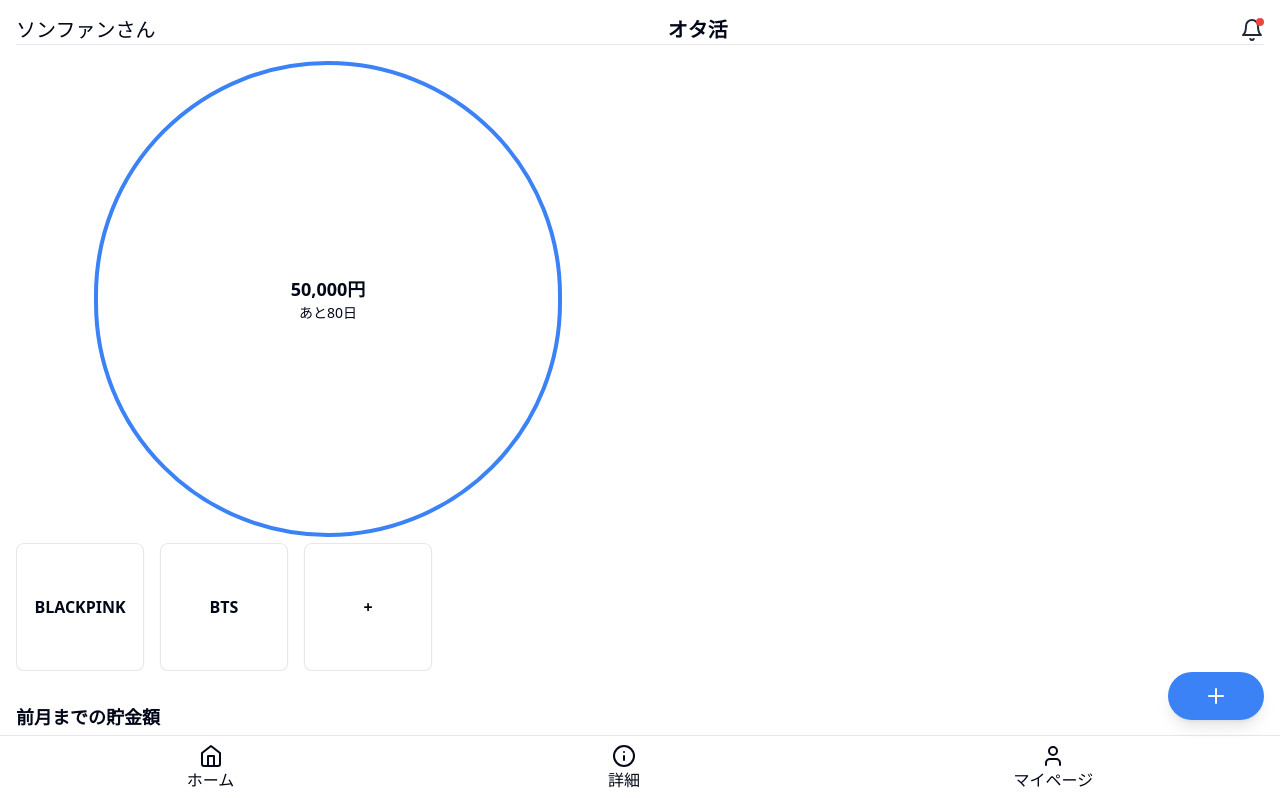
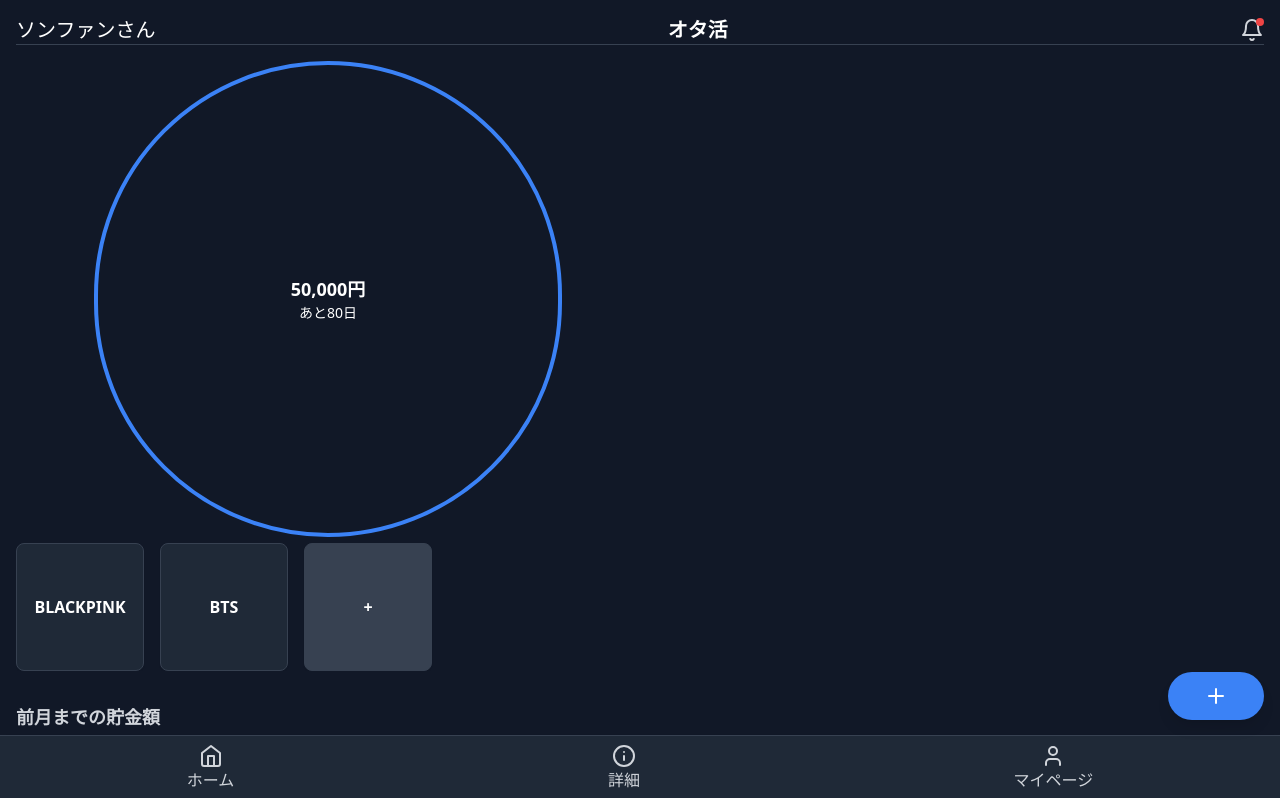
Before and after one commit to hwacho9/kobe-ai-hakaton, a Next.js app in the folder frontend/: page / in a window 1280 px wide. Shown: the top 798 px of the page. Built offline with nearby package versions, Linux system fonts and the light colour scheme.

Commit message:
ブラックモードに変更

```diff
--- a/frontend/src/components/ArtistCard.tsx
+++ b/frontend/src/components/ArtistCard.tsx
@@ -23,9 +23,9 @@ export function ArtistCard({
 
   return (
     <div
-      className={`bg-white border border-gray-200 rounded-lg shadow-sm p-3 transition-all ${
+      className={`bg-gray-800 border border-gray-700 rounded-lg shadow-sm p-3 transition-all ${
         isSelected ? "ring-2 ring-blue-500" : ""
-      } cursor-pointer w-32 h-32 flex items-center justify-center`}
+      } cursor-pointer w-32 h-32 flex items-center justify-center text-white`}
       onClick={handleClick}
     >
       <div className="text-center">
--- a/frontend/src/components/Footer.tsx
+++ b/frontend/src/components/Footer.tsx
@@ -2,16 +2,16 @@ import { Home, Info, User } from "lucide-react";
 
 export default function Footer() {
   return (
-    <footer className="fixed bottom-0 left-0 right-0 bg-white shadow-md flex justify-around py-2 border-t border-gray-200">
-      <button className="flex flex-col items-center">
+    <footer className="fixed bottom-0 left-0 right-0 bg-gray-800 shadow-md flex justify-around py-2 border-t border-gray-700">
+      <button className="flex flex-col items-center text-gray-300">
         <Home className="h-6 w-6" />
         <span>ホーム</span>
       </button>
-      <button className="flex flex-col items-center">
+      <button className="flex flex-col items-center text-gray-300">
         <Info className="h-6 w-6" />
         <span>詳細</span>
       </button>
-      <button className="flex flex-col items-center">
+      <button className="flex flex-col items-center text-gray-300">
         <User className="h-6 w-6" />
         <span>マイページ</span>
       </button>
--- a/frontend/src/components/Header.tsx
+++ b/frontend/src/components/Header.tsx
@@ -9,13 +9,13 @@ export default function Header() {
   };
 
   return (
-    <header className="flex justify-between items-center mb-4 border-b border-gray-200">
+    <header className="flex justify-between items-center mb-4 border-b border-gray-700">
       <div className="text-xl">ソンファンさん</div>
       <h1 className="text-xl font-bold flex-grow text-center">オタ活</h1>
       <div className="relative">
         <Bell
           className={`h-6 w-6 cursor-pointer ${
-            hasNotification ? "text-gray-800" : "text-gray-500"
+            hasNotification ? "text-gray-300" : "text-gray-500"
           }`}
           onClick={toggleNotification}
         />
--- a/frontend/src/components/IdolList.tsx
+++ b/frontend/src/components/IdolList.tsx
@@ -12,7 +12,7 @@ export default function IdolList({ idols }: IdolListProps) {
         {idols.map((idol) => (
           <ArtistCard key={idol.id} id={idol.id} name={idol.name} />
         ))}
-        <div className="bg-white border border-gray-200 rounded-lg shadow-sm p-3 transition-all cursor-pointer w-32 h-32 flex items-center justify-center">
+        <div className="bg-gray-700 border border-gray-700 rounded-lg shadow-sm p-3 transition-all cursor-pointer w-32 h-32 flex items-center justify-center text-white">
           <div className="text-center">
             <h3 className="font-semibold text-base">+</h3>
           </div>
--- a/frontend/src/components/SavingsCircle.tsx
+++ b/frontend/src/components/SavingsCircle.tsx
@@ -2,7 +2,7 @@ export default function SavingsCircle() {
   return (
     <div className="relative inline-block w-full">
       <div className="w-3/4 h-0 pb-[75%] rounded-full border-4 border-blue-500 mx-auto flex items-center justify-center">
-        <div className="text-center absolute top-1/2 left-1/2 -translate-x-1/2 -translate-y-1/2">
+        <div className="text-center absolute top-1/2 left-1/2 -translate-x-1/2 -translate-y-1/2 text-white">
           <p className="text-lg font-bold">50,000円</p>
           <p className="text-sm">あと80日</p>
         </div>
--- a/frontend/src/components/SavingsList.tsx
+++ b/frontend/src/components/SavingsList.tsx
@@ -7,12 +7,14 @@ type SavingsListProps = {
 export default function SavingsList({ savings }: SavingsListProps) {
   return (
     <section className="mb-8">
-      <h2 className="text-lg font-semibold mb-2">前月までの貯金額</h2>
+      <h2 className="text-lg font-semibold mb-2 text-gray-300">
+        前月までの貯金額
+      </h2>
       <div className="flex flex-col items-center">
         {savings.map((saving) => (
           <div
             key={saving.month}
-            className="w-64 h-12 bg-gray-100 border border-gray-200 rounded-lg flex items-center justify-center mb-2"
+            className="w-64 h-12 bg-gray-700 border border-gray-700 rounded-lg flex items-center justify-center mb-2 text-white"
           >
             <span>{saving.month}</span>
           </div>
--- a/frontend/src/pages/index.tsx
+++ b/frontend/src/pages/index.tsx
@@ -14,7 +14,7 @@ type HomeProps = {
 
 export default function Home({ idols = [], savings = [] }: HomeProps) {
   return (
-    <div className="container mx-auto p-4">
+    <div className="container mx-auto p-4 bg-gray-900 text-white">
       <Header />
       <div className="w-full md:w-1/2">
         <SavingsCircle />
--- a/frontend/src/styles/globals.css
+++ b/frontend/src/styles/globals.css
@@ -4,65 +4,65 @@
 
 @layer base {
   :root {
-    --background: 0 0% 100%;
-    --foreground: 222.2 84% 4.9%;
+    --background: 24, 24, 27; /* Dark Gray */
+    --foreground: 255, 255, 255; /* White */
 
-    --card: 0 0% 100%;
-    --card-foreground: 222.2 84% 4.9%;
+    --card: 39, 39, 42; /* Darker Gray */
+    --card-foreground: 255, 255, 255; /* White */
 
-    --popover: 0 0% 100%;
-    --popover-foreground: 222.2 84% 4.9%;
+    --popover: 39, 39, 42; /* Darker Gray */
+    --popover-foreground: 255, 255, 255; /* White */
 
-    --primary: 222.2 47.4% 11.2%;
-    --primary-foreground: 210 40% 98%;
+    --primary: 99, 102, 241; /* Indigo */
+    --primary-foreground: 255, 255, 255; /* White */
 
-    --secondary: 210 40% 96.1%;
-    --secondary-foreground: 222.2 47.4% 11.2%;
+    --secondary: 63, 63, 70; /* Gray */
+    --secondary-foreground: 255, 255, 255; /* White */
 
-    --muted: 210 40% 96.1%;
-    --muted-foreground: 215.4 16.3% 46.9%;
+    --muted: 52, 52, 55; /* Light Gray */
+    --muted-foreground: 156, 163, 175; /* Lighter Gray */
 
-    --accent: 210 40% 96.1%;
-    --accent-foreground: 222.2 47.4% 11.2%;
+    --accent: 63, 63, 70; /* Gray */
+    --accent-foreground: 255, 255, 255; /* White */
 
-    --destructive: 0 84.2% 60.2%;
-    --destructive-foreground: 210 40% 98%;
+    --destructive: 220, 38, 38; /* Red */
+    --destructive-foreground: 255, 255, 255; /* White */
 
-    --border: 214.3 31.8% 91.4%;
-    --input: 214.3 31.8% 91.4%;
-    --ring: 222.2 84% 4.9%;
+    --border: 52, 52, 55; /* Light Gray */
+    --input: 52, 52, 55; /* Light Gray */
+    --ring: 99, 102, 241; /* Indigo */
 
     --radius: 0.5rem;
   }
 
   .dark {
-    --background: 222.2 84% 4.9%;
-    --foreground: 210 40% 98%;
+    --background: 24, 24, 27;
+    --foreground: 255, 255, 255;
 
-    --card: 222.2 84% 4.9%;
-    --card-foreground: 210 40% 98%;
+    --card: 39, 39, 42;
+    --card-foreground: 255, 255, 255;
 
-    --popover: 222.2 84% 4.9%;
-    --popover-foreground: 210 40% 98%;
+    --popover: 39, 39, 42;
+    --popover-foreground: 255, 255, 255;
 
-    --primary: 210 40% 98%;
-    --primary-foreground: 222.2 47.4% 11.2%;
+    --primary: 99, 102, 241;
+    --primary-foreground: 255, 255, 255;
 
-    --secondary: 217.2 32.6% 17.5%;
-    --secondary-foreground: 210 40% 98%;
+    --secondary: 63, 63, 70;
+    --secondary-foreground: 255, 255, 255;
 
-    --muted: 217.2 32.6% 17.5%;
-    --muted-foreground: 215 20.2% 65.1%;
+    --muted: 52, 52, 55;
+    --muted-foreground: 156, 163, 175;
 
-    --accent: 217.2 32.6% 17.5%;
-    --accent-foreground: 210 40% 98%;
+    --accent: 63, 63, 70;
+    --accent-foreground: 255, 255, 255;
 
-    --destructive: 0 62.8% 30.6%;
-    --destructive-foreground: 210 40% 98%;
+    --destructive: 220, 38, 38;
+    --destructive-foreground: 255, 255, 255;
 
-    --border: 217.2 32.6% 17.5%;
-    --input: 217.2 32.6% 17.5%;
-    --ring: 212.7 26.8% 83.9%;
+    --border: 52, 52, 55;
+    --input: 52, 52, 55;
+    --ring: 99, 102, 241;
   }
 }
 
--- a/frontend/tailwind.config.js
+++ b/frontend/tailwind.config.js
@@ -1,75 +1,75 @@
 /** @type {import('tailwindcss').Config} */
 module.exports = {
-  darkMode: ['class'],
+  darkMode: "class",
   content: [
-    './src/pages/**/*.{js,ts,jsx,tsx,mdx}',
-    './src/components/**/*.{js,ts,jsx,tsx,mdx}',
-    './src/app/**/*.{js,ts,jsx,tsx,mdx}',
+    "./src/pages/**/*.{js,ts,jsx,tsx,mdx}",
+    "./src/components/**/*.{js,ts,jsx,tsx,mdx}",
+    "./src/app/**/*.{js,ts,jsx,tsx,mdx}",
   ],
   theme: {
     container: {
       center: true,
-      padding: '2rem',
+      padding: "2rem",
       screens: {
-        '2xl': '1400px',
+        "2xl": "1400px",
       },
     },
     extend: {
       colors: {
-        border: 'hsl(var(--border))',
-        input: 'hsl(var(--input))',
-        ring: 'hsl(var(--ring))',
-        background: 'hsl(var(--background))',
-        foreground: 'hsl(var(--foreground))',
+        border: "hsl(var(--border))",
+        input: "hsl(var(--input))",
+        ring: "hsl(var(--ring))",
+        background: "hsl(var(--background))",
+        foreground: "hsl(var(--foreground))",
         primary: {
-          DEFAULT: 'hsl(var(--primary))',
-          foreground: 'hsl(var(--primary-foreground))',
+          DEFAULT: "hsl(var(--primary))",
+          foreground: "hsl(var(--primary-foreground))",
         },
         secondary: {
-          DEFAULT: 'hsl(var(--secondary))',
-          foreground: 'hsl(var(--secondary-foreground))',
+          DEFAULT: "hsl(var(--secondary))",
+          foreground: "hsl(var(--secondary-foreground))",
         },
         destructive: {
-          DEFAULT: 'hsl(var(--destructive))',
-          foreground: 'hsl(var(--destructive-foreground))',
+          DEFAULT: "hsl(var(--destructive))",
+          foreground: "hsl(var(--destructive-foreground))",
         },
         muted: {
-          DEFAULT: 'hsl(var(--muted))',
-          foreground: 'hsl(var(--muted-foreground))',
+          DEFAULT: "hsl(var(--muted))",
+          foreground: "hsl(var(--muted-foreground))",
         },
         accent: {
-          DEFAULT: 'hsl(var(--accent))',
-          foreground: 'hsl(var(--accent-foreground))',
+          DEFAULT: "hsl(var(--accent))",
+          foreground: "hsl(var(--accent-foreground))",
         },
         popover: {
-          DEFAULT: 'hsl(var(--popover))',
-          foreground: 'hsl(var(--popover-foreground))',
+          DEFAULT: "hsl(var(--popover))",
+          foreground: "hsl(var(--popover-foreground))",
         },
         card: {
-          DEFAULT: 'hsl(var(--card))',
-          foreground: 'hsl(var(--card-foreground))',
+          DEFAULT: "hsl(var(--card))",
+          foreground: "hsl(var(--card-foreground))",
         },
       },
       borderRadius: {
-        lg: 'var(--radius)',
-        md: 'calc(var(--radius) - 2px)',
-        sm: 'calc(var(--radius) - 4px)',
+        lg: "var(--radius)",
+        md: "calc(var(--radius) - 2px)",
+        sm: "calc(var(--radius) - 4px)",
       },
       keyframes: {
-        'accordion-down': {
+        "accordion-down": {
           from: { height: 0 },
-          to: { height: 'var(--radix-accordion-content-height)' },
+          to: { height: "var(--radix-accordion-content-height)" },
         },
-        'accordion-up': {
-          from: { height: 'var(--radix-accordion-content-height)' },
+        "accordion-up": {
+          from: { height: "var(--radix-accordion-content-height)" },
           to: { height: 0 },
         },
       },
       animation: {
-        'accordion-down': 'accordion-down 0.2s ease-out',
-        'accordion-up': 'accordion-up 0.2s ease-out',
+        "accordion-down": "accordion-down 0.2s ease-out",
+        "accordion-up": "accordion-up 0.2s ease-out",
       },
     },
   },
-  plugins: [require('tailwindcss-animate')],
-}
+  plugins: [require("tailwindcss-animate")],
+};
```
